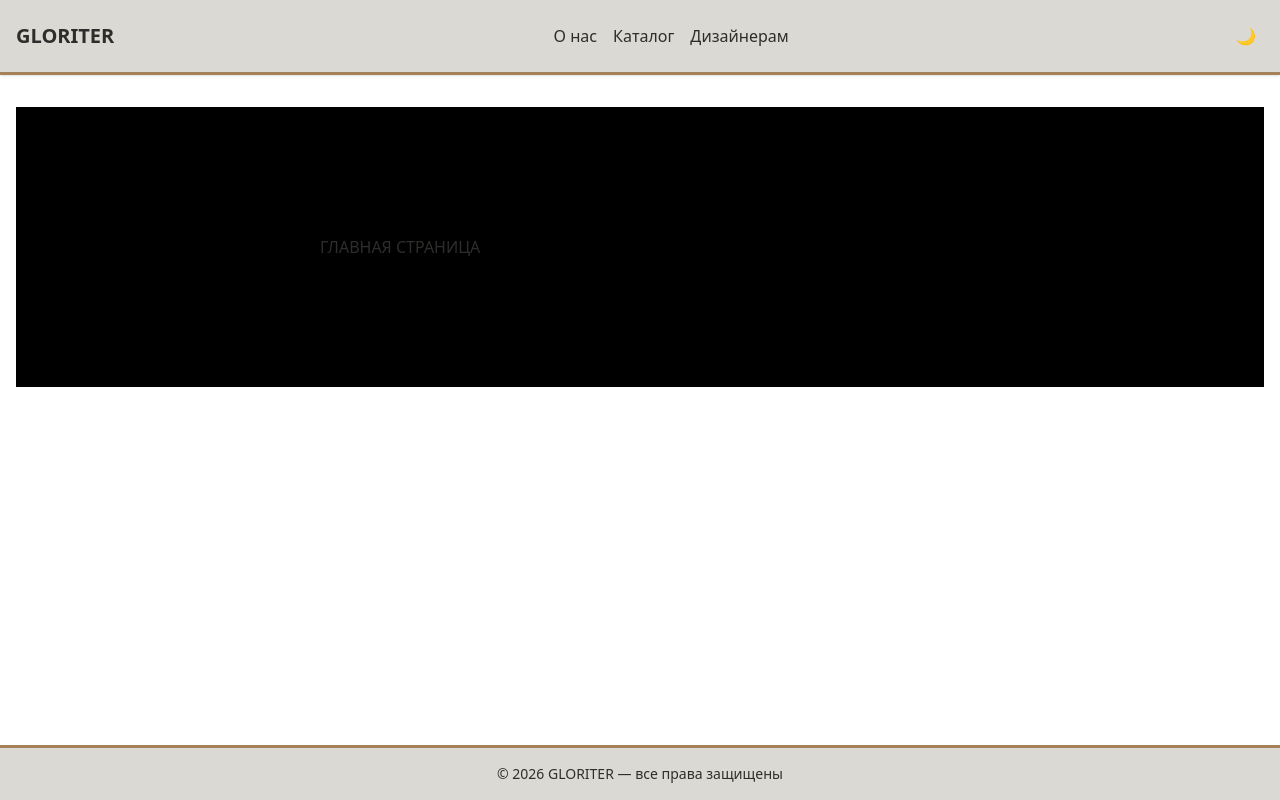
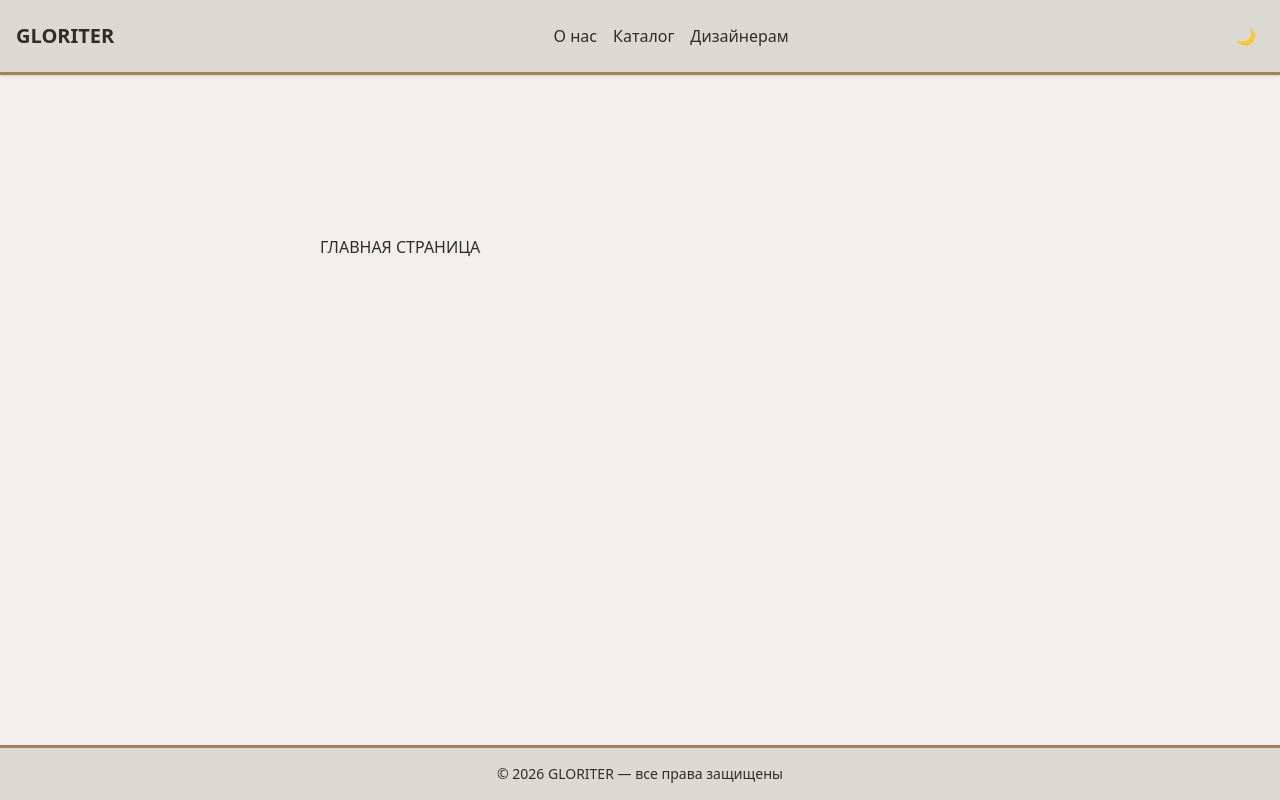
Before and after one commit to Daurova/decor, a Next.js app in the folder apps/web/: page / in a window 1280 px wide. Built offline with nearby package versions, Linux system fonts and the light colour scheme.

Commit message:
web/fix styles

```diff
--- a/apps/web/app/globals.css
+++ b/apps/web/app/globals.css
@@ -10,17 +10,18 @@
 :root {
   --background: #dbd9d3;      /* белый в HSL */
   --foreground: #2d2e2b;   /* тёмно-серый */
-  --background-secondary: #000000;
+  --background-secondary: #f2eeee ;
   --border-color: #a48159;
 }
 
 .dark {
-  --background: #2d2e2b;    /* тёмно-синий */
-  --foreground: #dbd9d3;    /* почти белый */
+  --background: #2d2e2b;
+  --foreground: #dbd9d3;
+  --background-secondary: #151515;
 }
 
 body {
-  background-color: hsl(var(--background));
-  color: hsl(var(--foreground));
+  background-color: var(--background-secondary);
+  color: var(--foreground);
   transition: background-color 0.3s, color 0.3s;
 }
--- a/apps/web/app/page.tsx
+++ b/apps/web/app/page.tsx
@@ -5,7 +5,7 @@ export default function Home() {
     <div className="flex flex-col flex-1 items-center justify-centerfont-sans bg-background-secondary">
       <main className="flex flex-1 w-full max-w-3xl flex-col items-center justify-between py-32 px-16 bg-background-secondary sm:items-start">
         <div>
-          <h1 className = 'text-foreground'>ГЛАВНАЯ СТРАНИЦА</h1>
+          <h1 className = 'text-foreground bg-background-secondary'>ГЛАВНАЯ СТРАНИЦА</h1>
         </div>
       </main>
     </div>
--- a/apps/web/app/src/shared/ui/theme-toggle.tsx
+++ b/apps/web/app/src/shared/ui/theme-toggle.tsx
@@ -15,7 +15,7 @@ export function ThemeToggle() {
   return (
     <button
       onClick={() => setTheme(theme === 'dark' ? 'light' : 'dark')}
-      className="p-2 rounded-md hover:bg-gray-100 dark:hover:bg-gray-800"
+      className="p-2 rounded-md hover:cursor-pointer"
       aria-label="Toggle theme"
     >
       {theme === 'dark' ? '🌞' : '🌙'}
```
